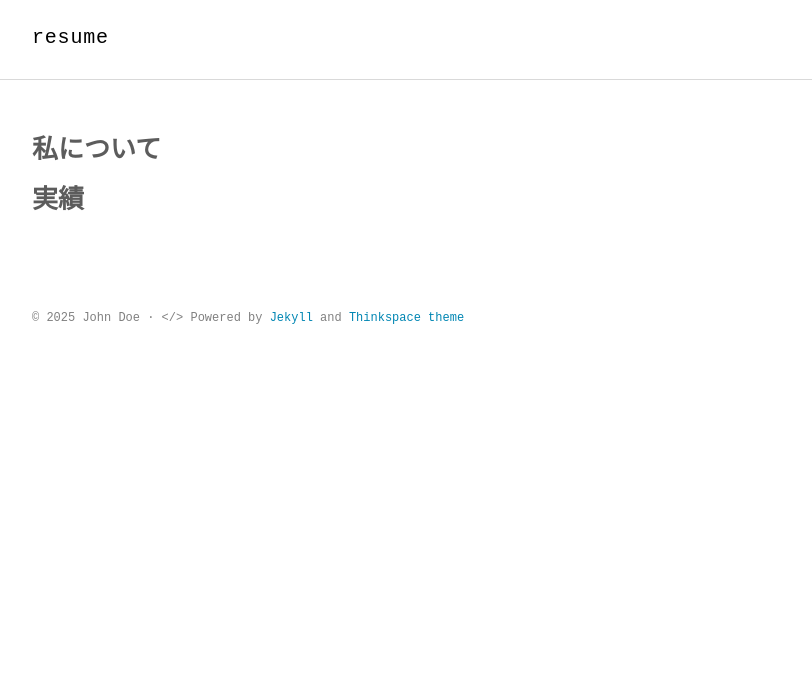
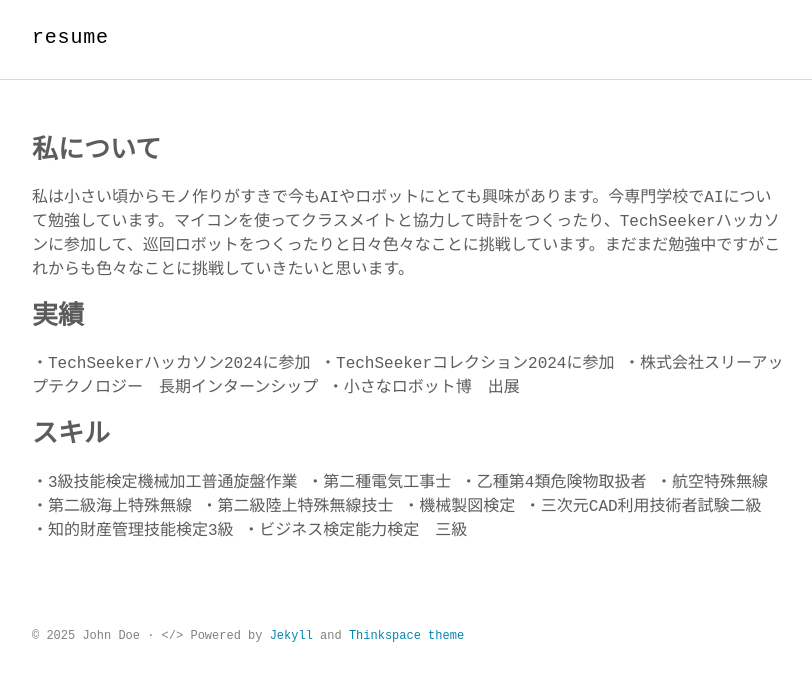
Before and after one commit to kairi1091/resume, a Jekyll site: the page built from index.md, in a window 1280 px wide. Shown: the top 681 px of the page, without its empty margins (232-1044 px from the left). Built offline with Jekyll 4.4.1, drawn with Linux system fonts in a browser that asks for light colours; some web fonts are replaced.

Commit message:
ポートフォリオ記述

```diff
--- a/index.md
+++ b/index.md
@@ -3,5 +3,20 @@ layout: portfolio
 title: Portfolio
 ---
 ## 私について
-
+私は小さい頃からモノ作りがすきで今もAIやロボットにとても興味があります。今専門学校でAIについて勉強しています。マイコンを使ってクラスメイトと協力して時計をつくったり、TechSeekerハッカソンに参加して、巡回ロボットをつくったりと日々色々なことに挑戦しています。まだまだ勉強中ですがこれからも色々なことに挑戦していきたいと思います。
 ## 実績
+・TechSeekerハッカソン2024に参加
+・TechSeekerコレクション2024に参加
+・株式会社スリーアップテクノロジー　長期インターンシップ
+・小さなロボット博　出展
+## スキル
+・3級技能検定機械加工普通旋盤作業
+・第二種電気工事士
+・乙種第4類危険物取扱者
+・航空特殊無線
+・第二級海上特殊無線
+・第二級陸上特殊無線技士
+・機械製図検定
+・三次元CAD利用技術者試験二級
+・知的財産管理技能検定3級
+・ビジネス検定能力検定　三級
```
